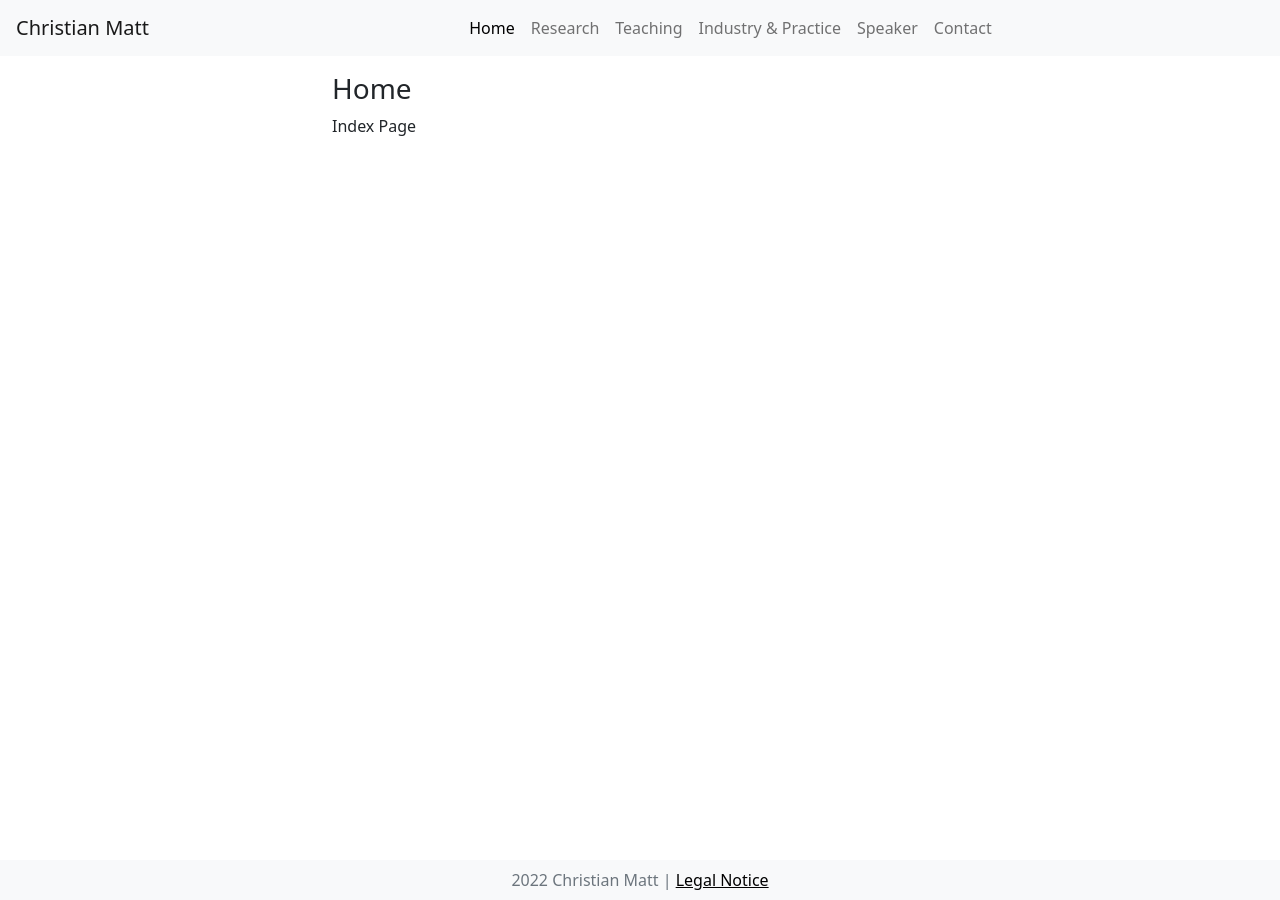
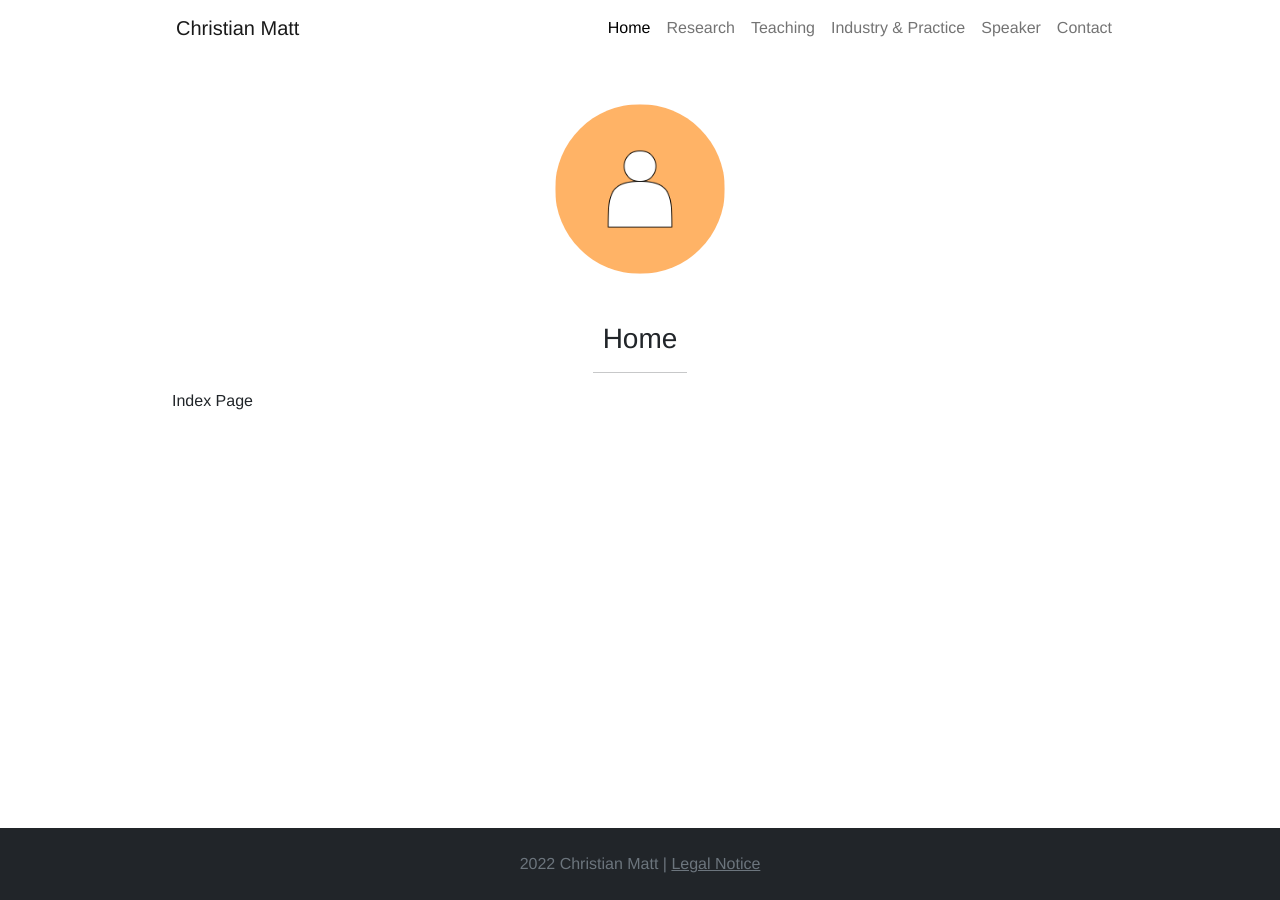
Before and after one commit to christian-matt/christian-matt.github.io, a Jekyll site: the page built from index.md, in a window 1280 px wide. Built offline with Jekyll 4.4.1, drawn with Linux system fonts in a browser that asks for light colours.

Commit message:
Update template structure.

```diff
--- a/_includes/footer.html
+++ b/_includes/footer.html
@@ -1,6 +1,6 @@
 
-<footer class="bg-light text-muted footer mt-auto">
-    <div class="text-center p-2">
+<footer class="bg-dark text-muted footer mt-auto">
+    <div class="text-center p-4">
         2022 Christian Matt | <a href="/legal.html" class="link">Legal Notice</a>
     </div>
 </footer>
--- a/_includes/navbar.html
+++ b/_includes/navbar.html
@@ -1,5 +1,5 @@
 
-<nav class="navbar navbar-expand-lg navbar-light bg-light">
+<nav class="navbar navbar-expand-lg navbar-light sticky-top">
     <div class="mx-auto d-sm-flex d-block flex-sm-nowrap">
         <a href="/" class="navbar-brand nav-link">Christian Matt</a>
     </div>
@@ -7,7 +7,7 @@
         <span class="navbar-toggler-icon"></span>
     </button>
     <div class="collapse navbar-collapse" id="navbarSupportedContent">
-        <div class="navbar-nav mx-auto">
+        <div class="navbar-nav ms-auto">
             {% for item in site.data.pages %}
                  <a class=" nav-item nav-link" href="{{ site.baseurl }}{{ item.link }}" {% if page.url == item.link %}style="color: black;"{% endif %}>
                 {{ item.name }}</a>
--- a/_layouts/default.html
+++ b/_layouts/default.html
@@ -12,12 +12,16 @@
 
     {%- include navbar.html -%}
 
-    <main class="page-content mt-3" aria-label="Content">
+    <main class="page-content mt-5" aria-label="Content">
         <div class="container-fluid col-md-12">
             <div class="row">
                 <div class="col-xl-12">
                     <div class="content">
-                        <h3>{{ page.title }}</h3>
+                        <div class="text-center">
+                            <img src="/assets/images/example.png" class="rounded-circle" alt="example">
+                        </div>
+                        <h3 class="page-heading mt-5">{{ page.title }}</h3>
+                        <hr>
                         {{content}}
                     </div>
                 </div>
--- a/_sass/theme.scss
+++ b/_sass/theme.scss
@@ -1,11 +1,38 @@
+
+$content-width: 75%;
+
+* {
+  font-family: Helvetica, Georgia, serif ;
+}
+
+.navbar {
+  background-color: white;
+  width: $content-width;
+  margin-left: auto !important;
+  margin-right: auto !important;
+}
+
+hr {
+  width: 10%;
+  margin-left: auto !important;
+  margin-right: auto !important;
+}
+
+.rounded-circle {
+  width: 170px;
+}
+
+.page-heading {
+  text-align: center;
+}
 
 .page-content {
   margin: 0 auto;
-  width: 50%;
+  width: $content-width !important;
 }
 
 .link {
-  color: black !important;
+  color:  #6c757d !important;
 }
 
 @import "bootstrap/bootstrap";
```
Also changed, not shown: assets/images/example.png (added).
